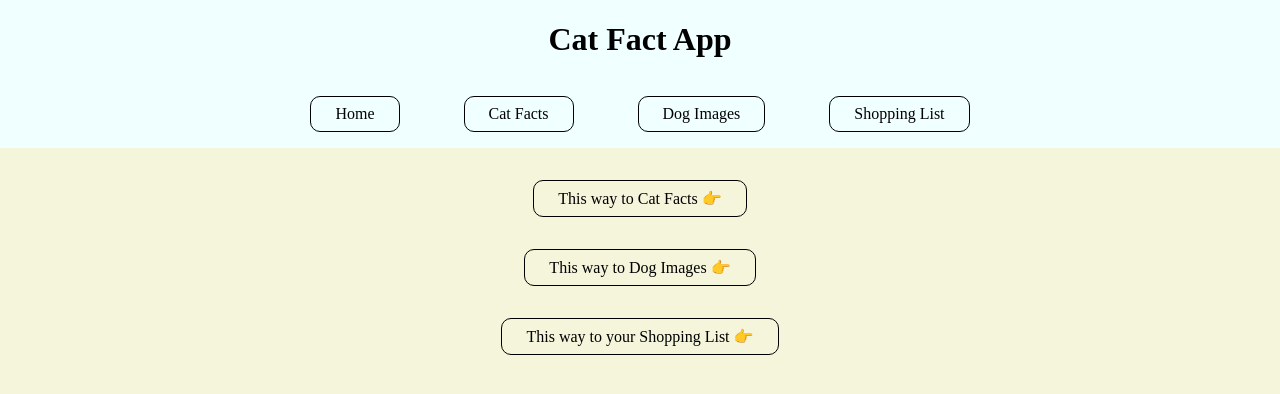
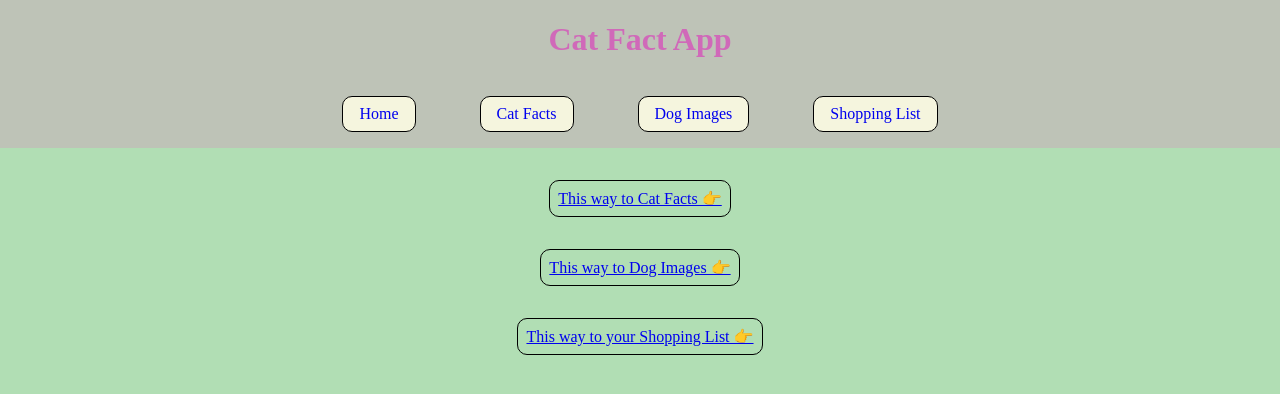
Before and after one commit to timcastillogill/React-Playground, a React (Create React App) app: page /home in a window 1280 px wide. Shown: the top 394 px of the page. Built offline with nearby package versions, Linux system fonts and the light colour scheme; no server answers; a web font is replaced by a local one.

Commit message:
Update colours of components and pages

```diff
--- a/src/components/Header/Header.css
+++ b/src/components/Header/Header.css
@@ -1,8 +1,9 @@
 header {
   display: flex;
   flex-direction: column;
-  background-color: azure;
+  background-color: #bec3b7;
 }
 
-.headerButtons {
+header h1 {
+  color: #d069b9;
 }
--- a/src/components/ui/HeaderButton.css
+++ b/src/components/ui/HeaderButton.css
@@ -10,14 +10,17 @@ button {
   font-size: 1em;
 }
 
-button:hover {
-  background-color: #d451b6;
-  border: 1px solid #04865c;
+button.navButton {
+  background: #f5f5de;
+  padding: 0.5em 1em;
+}
+
+button.navButton a {
+  text-decoration: none;
+}
+
+.headerButtons button:hover {
+  background-color: #b1deb4;
+  border: 1px solid #b1deb4;
   transition: 0.3s;
 }
-
-button a {
-  color: black;
-  text-decoration: none;
-  padding: 1em;
-}
--- a/src/index.css
+++ b/src/index.css
@@ -5,7 +5,7 @@ body {
   font-family: "Arapey", serif;
   -webkit-font-smoothing: antialiased;
   -moz-osx-font-smoothing: grayscale;
-  background-color: beige;
+  background-color: #b1deb4;
 }
 
 code {
```
